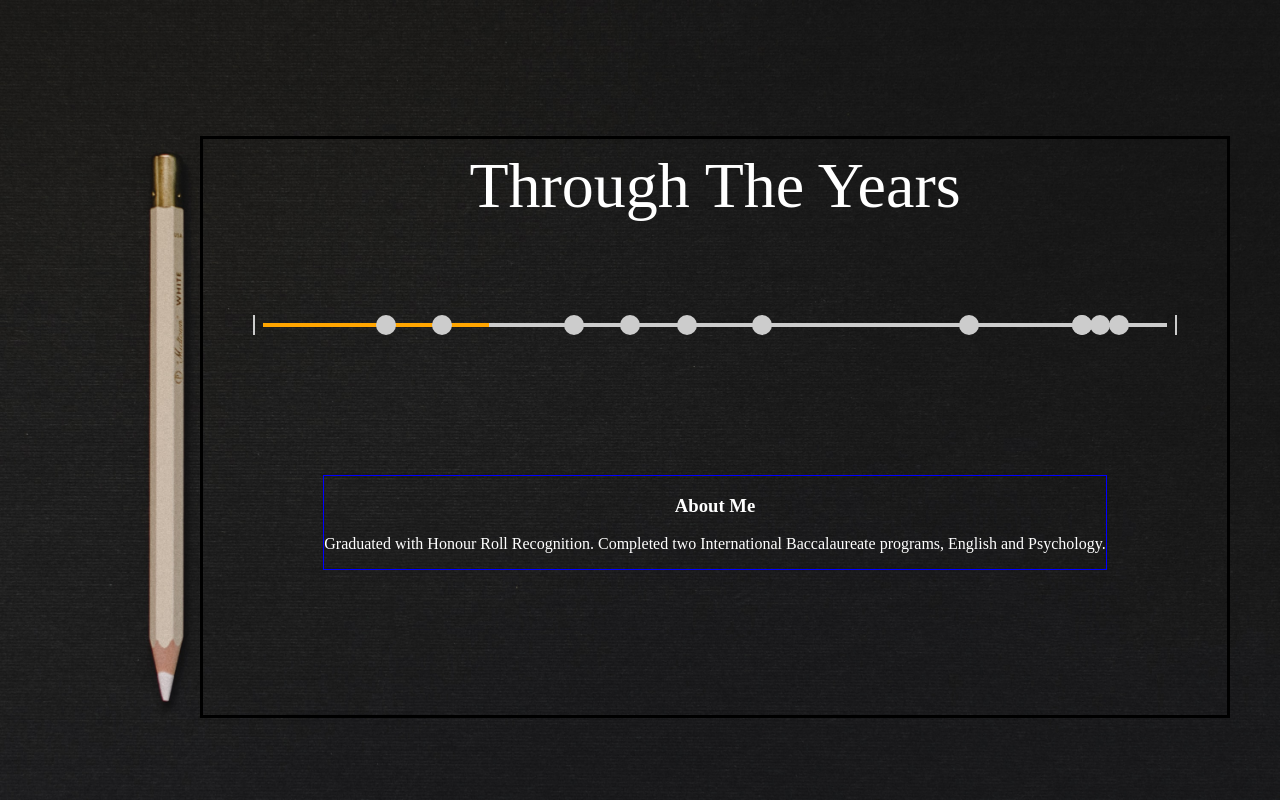
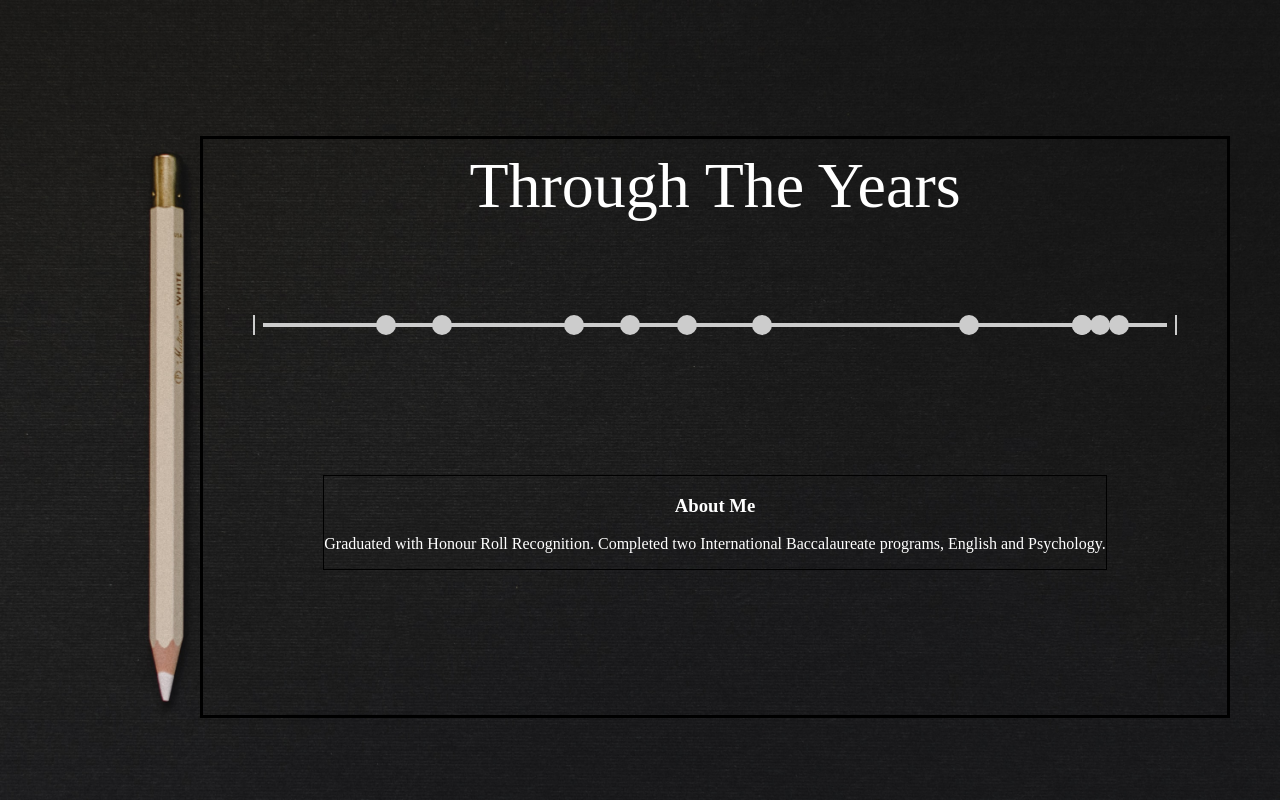
Before and after one commit to ericmcgrandle/portfolio-website, a React (Create React App) app: page / in a window 1280 px wide. Built offline with nearby package versions, Linux system fonts and the light colour scheme.

Commit message:
update progress bar to be dynamic

```diff
--- a/src/AboutMe.jsx
+++ b/src/AboutMe.jsx
@@ -1,3 +1,5 @@
+import { useState } from 'react';
+
 // Components
 import Events from "./Events";
 
@@ -6,12 +8,14 @@ import './styling/timeline.scss';
 
 function AboutMe() {
 
+  const [progressBar, setProgressBar] = useState(0);
+
   return (
     <div className="main">
       <p className="title">Through The Years</p>
 
       <div className="timeline">
-        <div className="timeline-progress"></div>
+        <div className="timeline-progress" style={ { width: `${progressBar}%` } }></div>
 
         <div className="timeline-items">
 
@@ -19,7 +23,9 @@ function AboutMe() {
           <div className="timeline-ends"></div>
 
           {/* Individual events */}
-          <Events />
+          <Events
+            setProgressBar={setProgressBar}
+          />
 
 
           {/* End */}
--- a/src/Events.jsx
+++ b/src/Events.jsx
@@ -4,15 +4,18 @@ import { useState, Fragment } from 'react';
 import IndividualButton from "./IndividualButton";
 import ShowEvent from "./ShowEvent";
 
-function Events() {
+function Events(props) {
 
   const [selected, setSelected] = useState({
     title: 'About Me',
     description: 'Graduated with Honour Roll Recognition. Completed two International Baccalaureate programs, English and Psychology.'
   });
 
-  const updateSelected = (id) => {
+  const updateSelected = (id, position) => {
+    // update selected state to show summary of event
     setSelected(events[id - 1]);
+    // update progress bar to correct event
+    props.setProgressBar(position)
   }
 
   const events = [
--- a/src/IndividualButton.jsx
+++ b/src/IndividualButton.jsx
@@ -8,7 +8,7 @@ function IndividualButton(props) {
   const position = findPosition(props.date);
 
   return (
-      <button onClick={ () => { props.handleClick(props.id) } } className="timeline-button" style={ { left: `${position}%` } } >
+      <button onClick={ () => { props.handleClick(props.id, position) } } className="timeline-button" style={ { left: `${position}%` } } >
       </button>
   )
 }
--- a/src/styling/timeline.scss
+++ b/src/styling/timeline.scss
@@ -18,7 +18,6 @@
     background-color: #ccc;
 
     .timeline-progress {
-      width: 25%;
       height: 100%;
       background-color: orange;
     }
@@ -39,10 +38,6 @@
       display: block;
     }
 
-    .timeline-end {
-      // align-self: flex-end;
-    }
-
     .timeline-button {
       position: absolute;
       // position left is dynamically set inside of IndividualButton
@@ -53,10 +48,23 @@
       border-radius: 100%;
       border: none;
     }
+
+    .timeline-button:hover {
+      width: 22px;
+      height: 22px;
+    }
+
+    .timeline-button:focus {
+      width: 22px;
+      height: 22px;
+      background-color: orange;
+
+      outline: none;
+    }
   } // .timeline
 
   .about-event {
-    border: 1px solid blue;
+    border: 1px solid black;
     margin: 10em 0em;
 
     .event-title {
```
